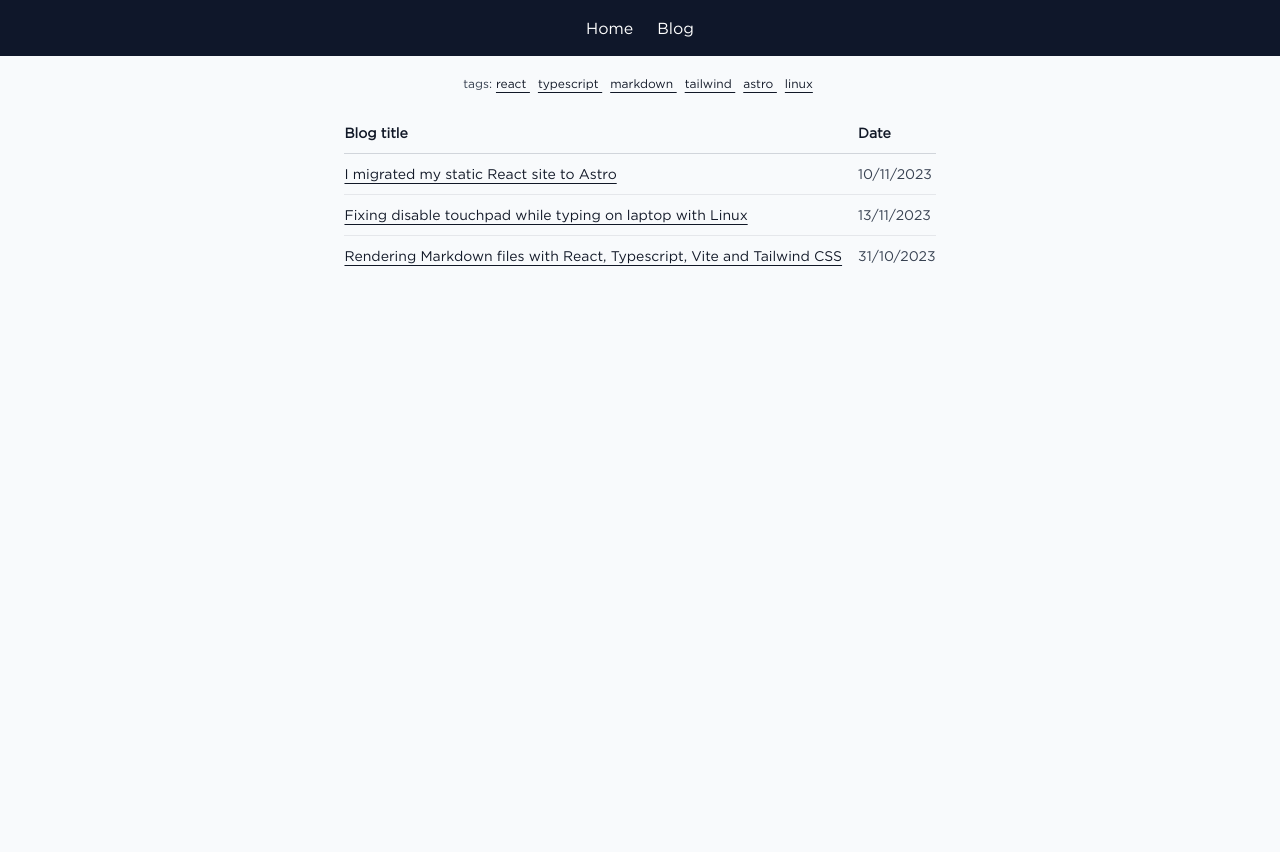
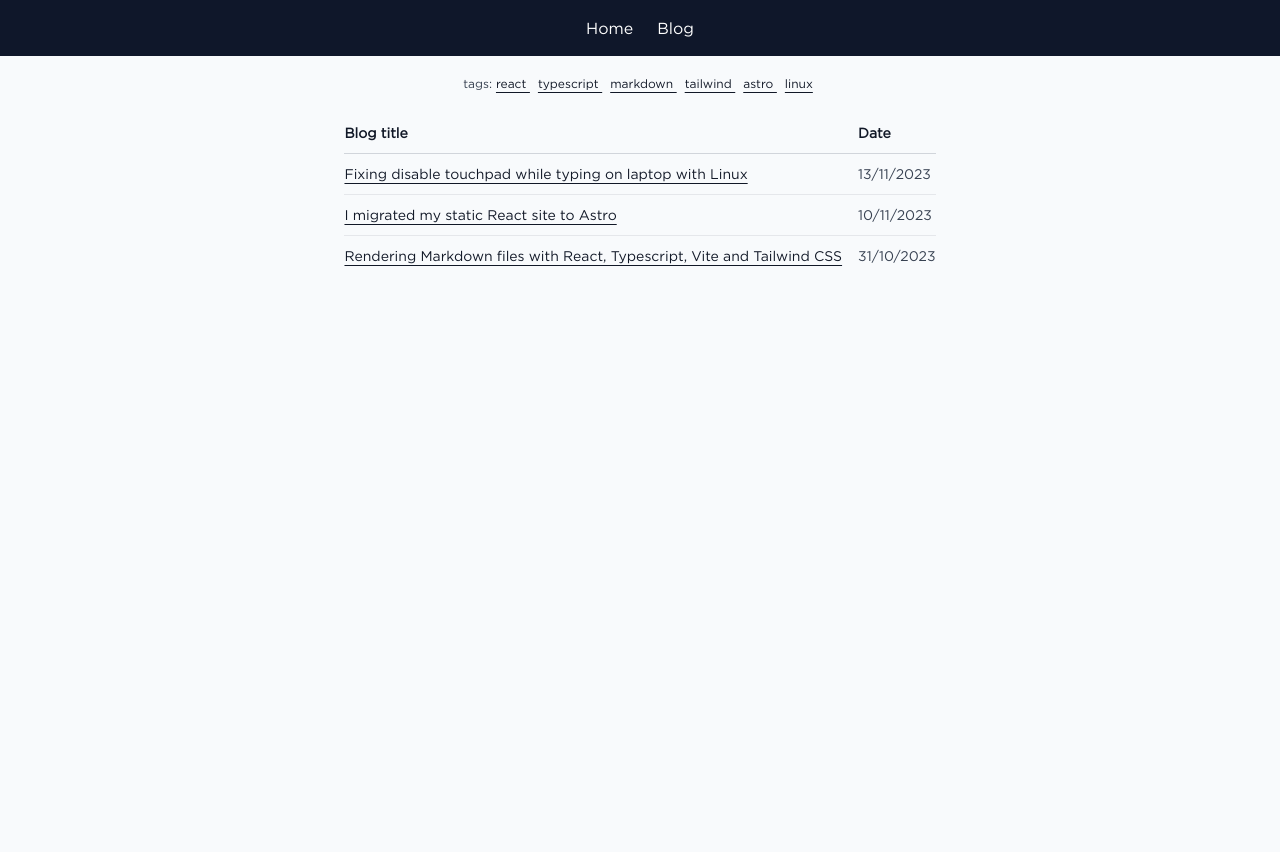
Before and after one commit to khan5ula/homepage, an Astro site: page /blog in a window 1280 px wide. Shown: the top 852 px of the page. Built offline with nearby package versions, Linux system fonts and the light colour scheme; Astro itself is replaced by a stand-in of ours.

Commit message:
fixed bloglist to actually sort posts by date

```diff
--- a/src/components/Bloglist.astro
+++ b/src/components/Bloglist.astro
@@ -9,7 +9,12 @@ const { posts } = Astro.props
 
 const orderedPosts = posts
   .filter((post) => post.data.published)
-  .sort((a, b) => (a.data.pubDate > b.data.pubDate ? 1 : -1))
+  .sort((a, b) => {
+    const aDate = new Date(a.data.pubDate)
+    const bDate = new Date(b.data.pubdate)
+
+    return aDate > bDate ? 1 : -1
+  })
 ---
 
 <table>
```
